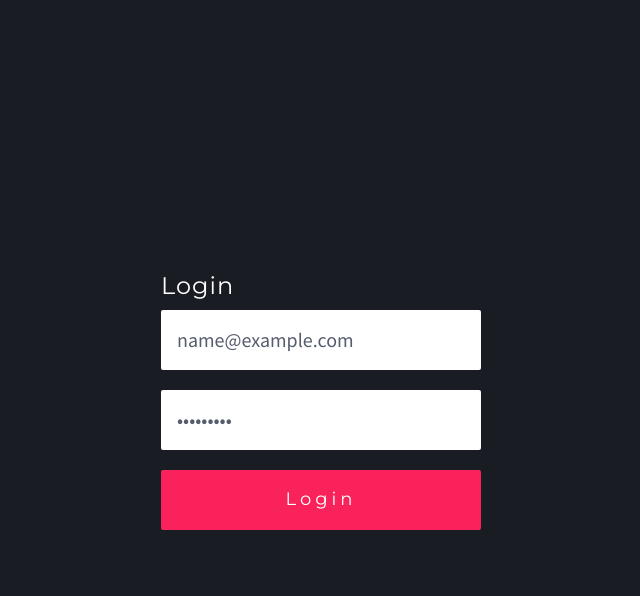
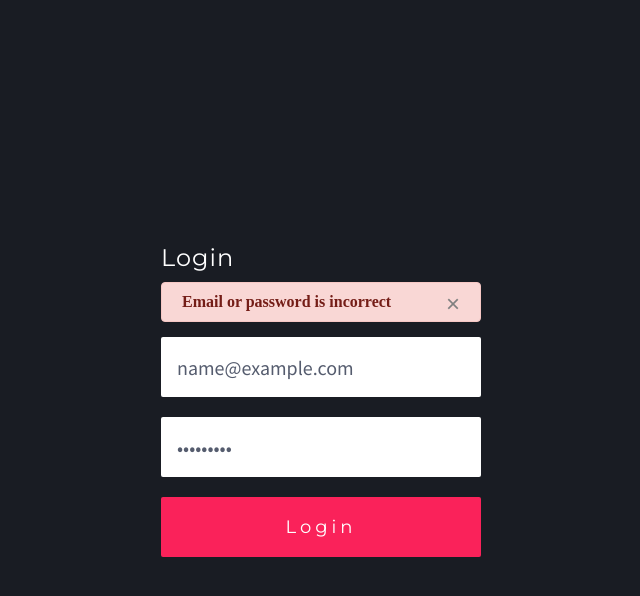
Before and after one commit to yousufkalim/portfolio-admin, a React (Create React App) app: page /login in a window 1280 px wide. Both pictures are taken after typing "name@example.com", "Sample123" into the empty fields and a click on the button "Login". Shown: the top 596 px of the page, without its empty margins (319-959 px from the left). Built offline with nearby package versions, Linux system fonts and the light colour scheme; no server answers.

Commit message:
Implemented User Authentication with API

```diff
--- a/public/index.html
+++ b/public/index.html
@@ -1,43 +1,20 @@
 <!DOCTYPE html>
 <html lang="en">
+
 <head>
   <meta charset="utf-8" />
   <link rel="icon" href="%PUBLIC_URL%/favicon.ico" />
+  <script src="https://kit.fontawesome.com/53b07d01ec.js" crossorigin="anonymous"></script>
   <meta name="viewport" content="width=device-width, initial-scale=1" />
   <meta name="theme-color" content="#000000" />
-    <meta
-      name="description"
-      content="Web site created using create-react-app"
-    />
-    <link rel="apple-touch-icon" href="%PUBLIC_URL%/logo192.png" />
-    <!--
-      manifest.json provides metadata used when your web app is installed on a
-      user's mobile device or desktop. See https://developers.google.com/web/fundamentals/web-app-manifest/
-    -->
+  <meta name="description" content="Web site created using create-react-app" />
   <link rel="manifest" href="%PUBLIC_URL%/manifest.json" />
-    <!--
-      Notice the use of %PUBLIC_URL% in the tags above.
-      It will be replaced with the URL of the `public` folder during the build.
-      Only files inside the `public` folder can be referenced from the HTML.
+  <title>Portal - Yousuf Kalim</title>
+</head>
 
-      Unlike "/favicon.ico" or "favicon.ico", "%PUBLIC_URL%/favicon.ico" will
-      work correctly both with client-side routing and a non-root public URL.
-      Learn how to configure a non-root public URL by running `npm run build`.
-    -->
-    <title>React App</title>
-  </head>
 <body>
   <noscript>You need to enable JavaScript to run this app.</noscript>
   <div id="root"></div>
-    <!--
-      This HTML file is a template.
-      If you open it directly in the browser, you will see an empty page.
+</body>
 
-      You can add webfonts, meta tags, or analytics to this file.
-      The build step will place the bundled scripts into the <body> tag.
-
-      To begin the development, run `npm start` or `yarn start`.
-      To create a production bundle, use `npm run build` or `yarn build`.
-    -->
-  </body>
 </html>
--- a/src/App.js
+++ b/src/App.js
@@ -1,7 +1,15 @@
-import React from "react";
-import { Switch, Route, Redirect } from "react-router-dom";
+// Init
+import React, { useEffect, useState } from "react";
+import {
+	Switch,
+	Route,
+	Redirect,
+	useHistory,
+	useLocation,
+} from "react-router-dom";
+import axios from "axios";
 
-//Component
+//Components
 import Portal from "./components/Portal";
 import Login from "./components/Login";
 import Article from "./components/Article";
@@ -11,15 +19,44 @@ import Quote from "./components/Quote";
 //Style
 import "./style/App.css";
 
+//Rendering Component
 function App() {
+	// Initializing State
+	let [loggedIn, setLoggedIn] = useState(false);
+
+	// Using history to push not authenticated routes to login page
+	let history = useHistory();
+
+	// Gettinf pathname to track authentication
+	let { pathname } = useLocation();
+
+	// Global Setting for axios
+	axios.defaults.withCredentials = true;
+
+	// Checking is user Authenticated or not
+	useEffect(() => {
+		axios.get("/checkAuth").then((res) => {
+			if (res.data.success) {
+				setLoggedIn(true);
+			} else {
+				setLoggedIn(false);
+				history.push("/login");
+			}
+		});
+	}, [pathname]);
+
+	// Render
 	return (
 		<Switch>
 			{/* Routes */}
-			<Route exact path="/" component={Portal} />
-			<Route exact path="/login" component={Login} />
-			<Route exact path="/article" component={Article} />
-			<Route exact path="/portfolio" component={Portfolio} />
-			<Route exact path="/quote" component={Quote} />
+			{!loggedIn ? (
+				<Route exact path="/login" component={Login} />
+			) : (
+				<Route exact path="/" component={loggedIn && Portal} />
+			)}
+			<Route exact path="/article" component={loggedIn && Article} />
+			<Route exact path="/portfolio" component={loggedIn && Portfolio} />
+			<Route exact path="/quote" component={loggedIn && Quote} />
 
 			{/* 404 Route */}
 			<Redirect to="/" />
--- a/src/components/Login.js
+++ b/src/components/Login.js
@@ -1,5 +1,5 @@
+// Init
 import React, { useState } from "react";
-import { useHistory } from "react-router-dom";
 import axios from "axios";
 
 //Style
@@ -10,7 +10,6 @@ function Login() {
 	//Initializing States
 	let [login, setLogin] = useState({ email: "", password: "" });
 	let [err, setErr] = useState("");
-	let history = useHistory();
 
 	//Handle Input
 	const handleInput = (e) => {
@@ -28,20 +27,28 @@ function Login() {
 
 		axios
 			.post("/login", login)
-			.then((res) => {
-				if (res.status === 200) {
-					history.push("/");
-				} else {
-					setErr("Email or Password is incorrect");
-				}
+			.then(() => {
+				window.location = "/";
 			})
-			.catch((err) => err);
+			.catch(() => setErr("Email or password is incorrect"));
 	};
 
 	return (
 		<div className="form-container">
 			<form onSubmit={handleSubmit} style={{ width: "25%" }}>
 				<h2>Login</h2>
+				{err ? (
+					<div className="alert">
+						<button
+							type="button"
+							className="close"
+							onClick={() => setErr("")}
+						>
+							&times;
+						</button>
+						<strong>{err}</strong>
+					</div>
+				) : null}
 				<input
 					type="email"
 					name="email"
--- a/src/components/Nav.jsx
+++ b/src/components/Nav.jsx
@@ -1,12 +1,22 @@
 //Init
 import React from "react";
 import { Link } from "react-router-dom";
+import axios from "axios";
 
 //Style
 import "../style/Nav.css";
 
 // Portal Nav Component
 function Nav() {
+	const handleLogout = () => {
+		axios.get("/logout").then((res) => {
+			if (!res.data.success) {
+				window.location = "/login";
+			}
+		});
+	};
+
+	// Render
 	return (
 		<nav>
 			<div className="logo-container">
@@ -14,10 +24,8 @@ function Nav() {
 					<span>{"< Portal />"}</span>
 				</Link>
 			</div>
-			<div className="logout">
-				<a href="/logout">
-					<i class="fas fa-power-off"></i>
-				</a>
+			<div className="logout" onClick={handleLogout}>
+				<i class="logout-icon fas fa-power-off"></i>
 			</div>
 		</nav>
 	);
--- a/src/style/App.css
+++ b/src/style/App.css
@@ -138,7 +138,7 @@ Global Form Style
 }
 
 /* Button */
-button {
+button:not(.close) {
 	height: 60px;
 	width: 100%;
 	border: none;
@@ -156,7 +156,7 @@ button {
 	transition: all 0.3s;
 }
 
-button:hover {
+button:not(.close):hover {
 	background-color: white;
 	color: #fa225a;
 	cursor: pointer;
--- a/src/style/Login.css
+++ b/src/style/Login.css
@@ -0,0 +1,30 @@
+/* Error Alert */
+.alert {
+	width: 100%;
+	border: 1px solid #f6c7c4;
+	color: #741d17;
+	background-color: #f9d7d5;
+	margin: 10px 0 5px 0;
+	padding: 10px 20px;
+	border-radius: 4px;
+	position: relative;
+}
+
+.close {
+	position: absolute;
+	font-size: 1.5rem;
+	border: none;
+	background-color: transparent;
+	top: 50%;
+	right: 0;
+	z-index: 2;
+	padding: 0.75rem 1.25rem;
+	color: grey;
+	transform: translateY(-47%);
+	outline: none;
+}
+
+.close:hover {
+	color: inherit;
+	cursor: pointer;
+}
--- a/src/style/Nav.css
+++ b/src/style/Nav.css
@@ -29,8 +29,8 @@ nav {
 }
 
 /* Logout */
-.logout a {
-	text-decoration: none;
+.logout-icon {
+	cursor: pointer;
 	color: #fa225a;
 	font-size: 1.2rem;
 }
```
Also changed, not shown: public/manifest.json, 1 other file (tests, documents, lock files or other folders). Lines whose indentation alone changed are shown as unchanged.
